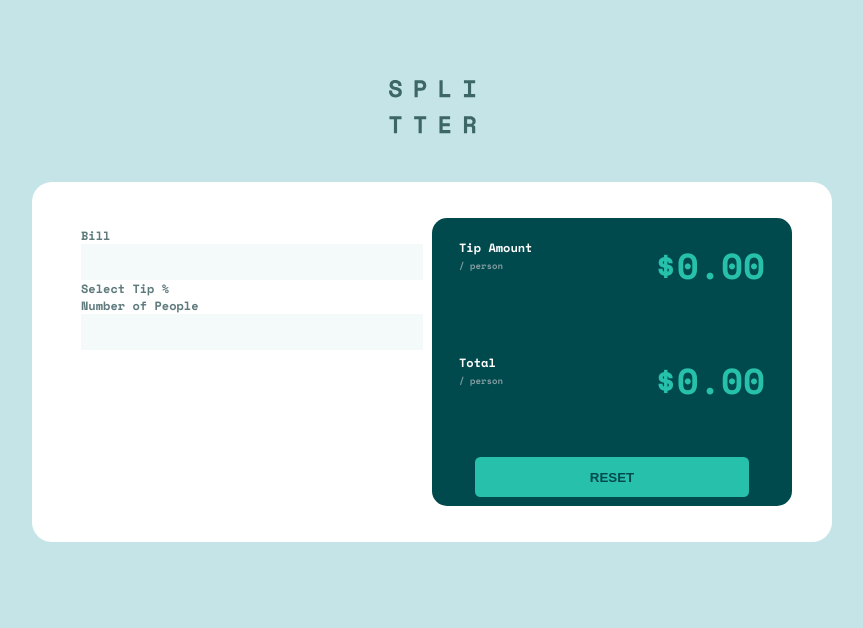
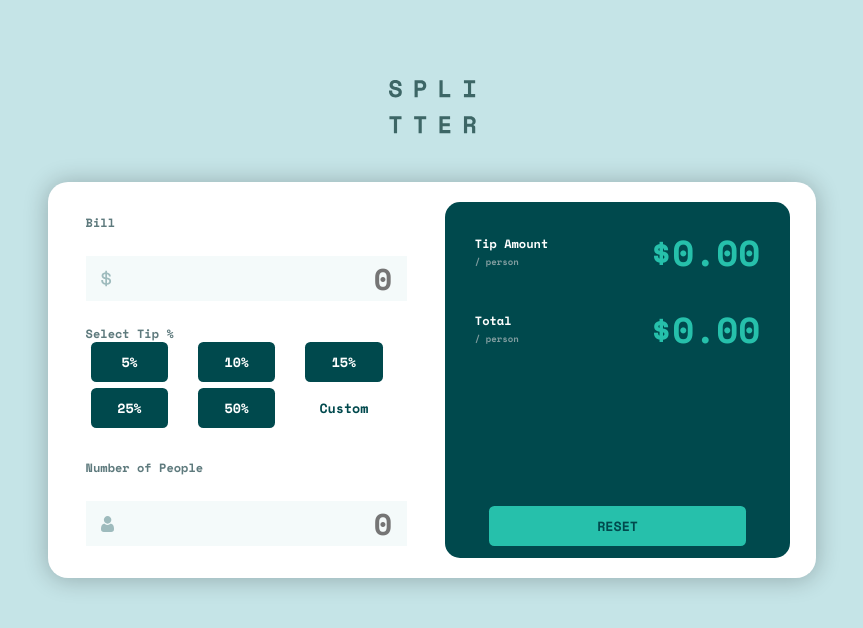
Before and after one commit to bharath-sampath/splitter, an Angular app: page / in a window 1280 px wide. Shown: the top 628 px of the page, without its empty margins (208-1071 px from the left). Built offline with nearby package versions, Linux system fonts and the light colour scheme.

Commit message:
commiting more uI changes

```diff
--- a/src/app/splitter-form/splitter-form.component.css
+++ b/src/app/splitter-form/splitter-form.component.css
@@ -1,8 +1,10 @@
 .split_wrap{
   display:flex;
-  height: 80%;
-  width: 92%;
-  justify-content:center;
+  height: 90%;
+  width: 100%;
+  justify-content:space-evenly;
+
+  flex-wrap: wrap;
 }
 
 .centerer_div{
@@ -10,48 +12,54 @@
   width: 100%;
   height: 180%;
   justify-content: center;
+  flex-wrap: wrap;
 }
 
 
 form
 {
   display: flex;
-  width:70%;
-  height: 100%;
+  width:60%;
+  height: 110%;
   justify-content:center;
   align-items: center;
   background-color: hsl(0, 0%, 100%);
   border-radius: 1.25em;
-  max-width: 50em;
+  flex: 1 1 1;
   flex-wrap: wrap;
+  box-shadow: 0px 1px 23px 1px rgba(0,0,0,0.24);
 }
+
+
+
 .split_entry_fields
 {
   display:flex;
   flex-direction: column;
   justify-content: space-between;
-  width: 50%;
-  height: 40%;
+  width: 45%;
+  height: 100%;
   font-weight: 700;
   font-size: 0.75em;
   color: hsl(186, 14%, 43%);
-  padding: 0.75em;
-  max-width: 30em;
-}
+  padding: 1em;
+
+  }
 
 .amtnTotal
 {
   display:flex;
   flex-direction: column;
-  justify-content: space-between;
-  width: 50%;
-  padding: 0.75em;
+  justify-content:flex-start;
+  width: 45%;
+  height: 100%;
+  padding: 1em;
   background-color: hsl(183, 100%, 15%);
   font-weight: 700;
   font-size: 0.75em;
   color: hsl(0, 0%, 100%);
   border-radius: 1.25em;
-  max-width: 30em;
+
 }
 
 input
@@ -60,19 +68,26 @@ input
   background-color: hsl(189, 41%, 97%);
   font-family: "Space Mono", monospace;
   font-weight: 700;
-  font-size: 2em;
+  font-size: 2.5em;
   text-align: right;
+  color:hsl(183, 100%, 15%);
+  padding-right:.5em;
+  padding-left:.5em;
   }
 
   button{
+    display: block;
     border-radius: .4em;
     background-color: hsl(172, 67%, 45%);
     width:80%;
     height: 3em;
     color:hsl(183, 100%, 15%);
+    font-family: "Space Mono", monospace;
     font-weight:700;
     border:0;
+    outline: 0;
     align-self: center;
+    margin-top: auto;
   }
 
   label>span {
@@ -85,6 +100,7 @@ input
     display:flex;
     justify-content: space-between;
     padding:1em 1.5em 1em 1.5em;
+    align-items: center;
 
   }
 
@@ -95,3 +111,56 @@ input
   vertical-align: middle;
 
 }
+
+input:hover, input:focus{
+
+  border: 2px solid hsl(172, 67%, 45%);
+  outline: none;
+}
+
+button:hover, button:focus {
+  background-color: hsl(172, 67%, 70%);
+}
+
+.percent_btns {
+  display: flex;
+  flex-direction: row;
+  justify-content: space-around;
+  flex-wrap: wrap;
+}
+.btn_wrap {
+  flex-basis: 30%;
+  padding-bottom: .5em;
+  align-self: center;
+}
+
+.percent_btn {
+  background-color: hsl(183, 100%, 15%);
+  color:hsl(0, 0%, 100%);
+}
+.percent_btn:hover,.percent_btn:focus,.percent_btn:active, .percent_btn:visited {
+  color:hsl(183, 100%, 15%);
+}
+.Custom_btn {
+  background-color:hsl(0, 0%, 100%);
+  color:hsl(183, 100%, 15%);
+}
+.Custom_btn:hover, .Custom_btn:focus{
+  background-color:hsl(0, 0%, 100%);
+  color:hsl(172, 67%, 45%);
+}
+
+.bill-logo, .ppl-logo{
+
+  /* background-position:left; */
+  background-position: .5em ;
+  background-repeat:no-repeat;
+}
+.ppl-logo{
+  background-image:url(../../assets/icon-person.svg);
+
+}
+
+.bill-logo{
+  background-image:url(../../assets/icon-dollar.svg);
+}
--- a/src/app/splitter-form/splitter-form.component.html
+++ b/src/app/splitter-form/splitter-form.component.html
@@ -7,7 +7,7 @@
       <div class = "field_error"></div>
     </div>
 
-     <input class="input_box" class="bill-logo" formControlName="billAmount" type="text" justify="right">
+     <input class="input_box" class="bill-logo" formControlName="billAmount" type="text" placeholder="0">
 
     <div>
     <div class = "label_error">
@@ -15,14 +15,31 @@
       <div class = "field_error"></div>
     </div>
     <div class = "percent_btns">
-
+    <div class = "btn_wrap">
+      <button class="percent_btn">5%</button>
+    </div>
+    <div class = "btn_wrap">
+      <button class="percent_btn">10%</button>
+    </div>
+    <div class = "btn_wrap">
+      <button class="percent_btn">15%</button>
+    </div>
+    <div class = "btn_wrap">
+      <button class="percent_btn">25%</button>
+    </div>
+    <div class = "btn_wrap">
+      <button class="percent_btn">50%</button>
+    </div>
+    <div class = "btn_wrap">
+      <button class="percent_btn Custom_btn">Custom</button>
+    </div>
     </div>
     </div>
     <div class = "label_error">
       <label>Number of People</label>
       <div class = "field_error"></div>
     </div>
-    <input class="input_box" class="ppl-logo" formControlName="numPpl" justify="right">
+    <input class="input_box" class="ppl-logo" formControlName="numPpl" placeholder="0">
   </div>
   <div class="amtnTotal">
     <div class="wrap_container">
--- a/src/app/splitter-form/splitter-form.component.ts
+++ b/src/app/splitter-form/splitter-form.component.ts
@@ -12,4 +12,6 @@ export class SplitterFormComponent implements OnInit {
   ngOnInit(): void {
   }
 
+
+
 }
--- a/src/styles.css
+++ b/src/styles.css
@@ -3,7 +3,7 @@
 html,body
 {
   width:100%;
-
+  font-family: 'Space Mono', monospace;
 }
 *{
   box-sizing: border-box;
@@ -16,6 +16,6 @@ html{
 }
 body
 {
-  font-family: 'Space Mono', monospace;
+
   height: 25%;
 }
```
Also changed, not shown: src/app/app-header/app-header.component.css (line endings or trailing spaces).
